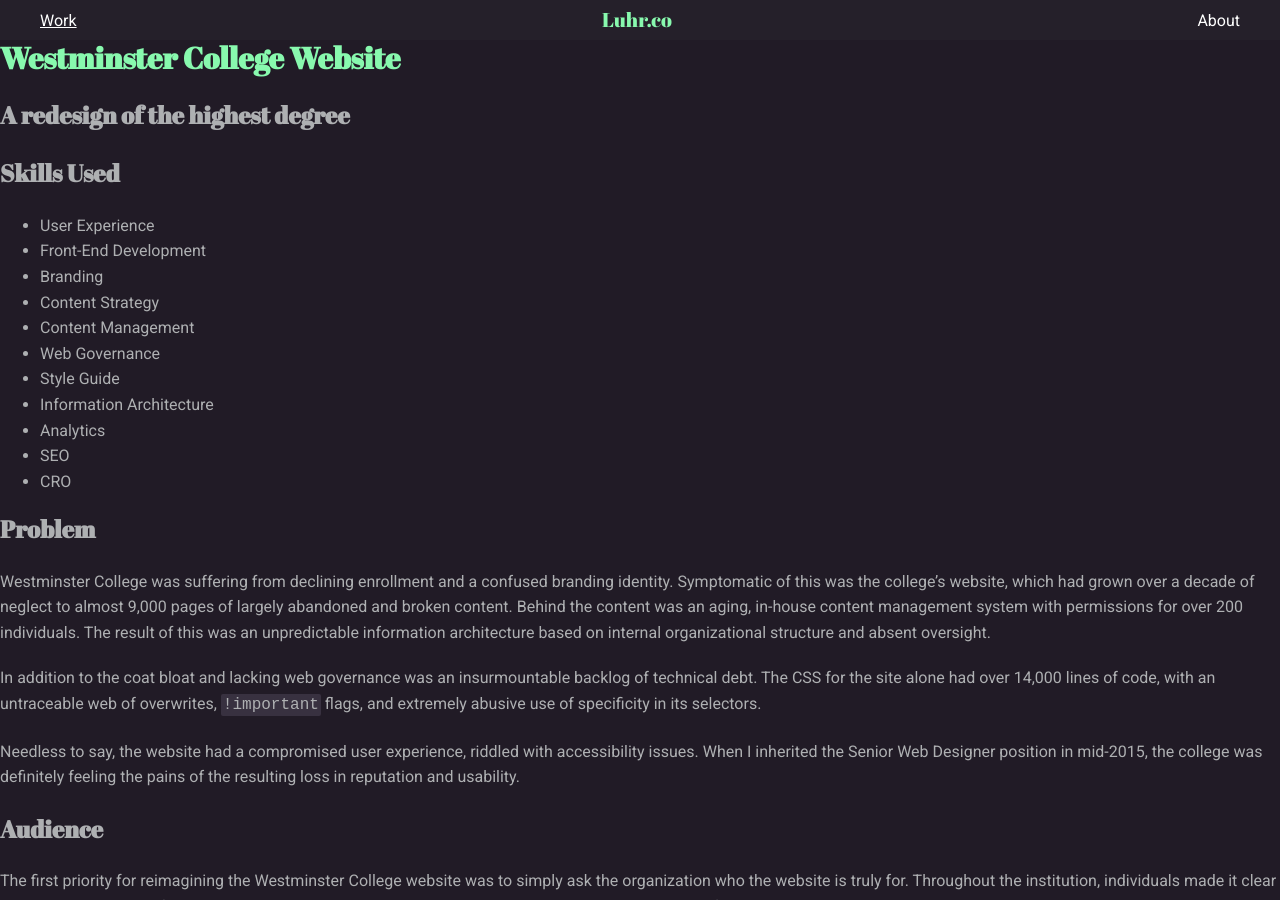
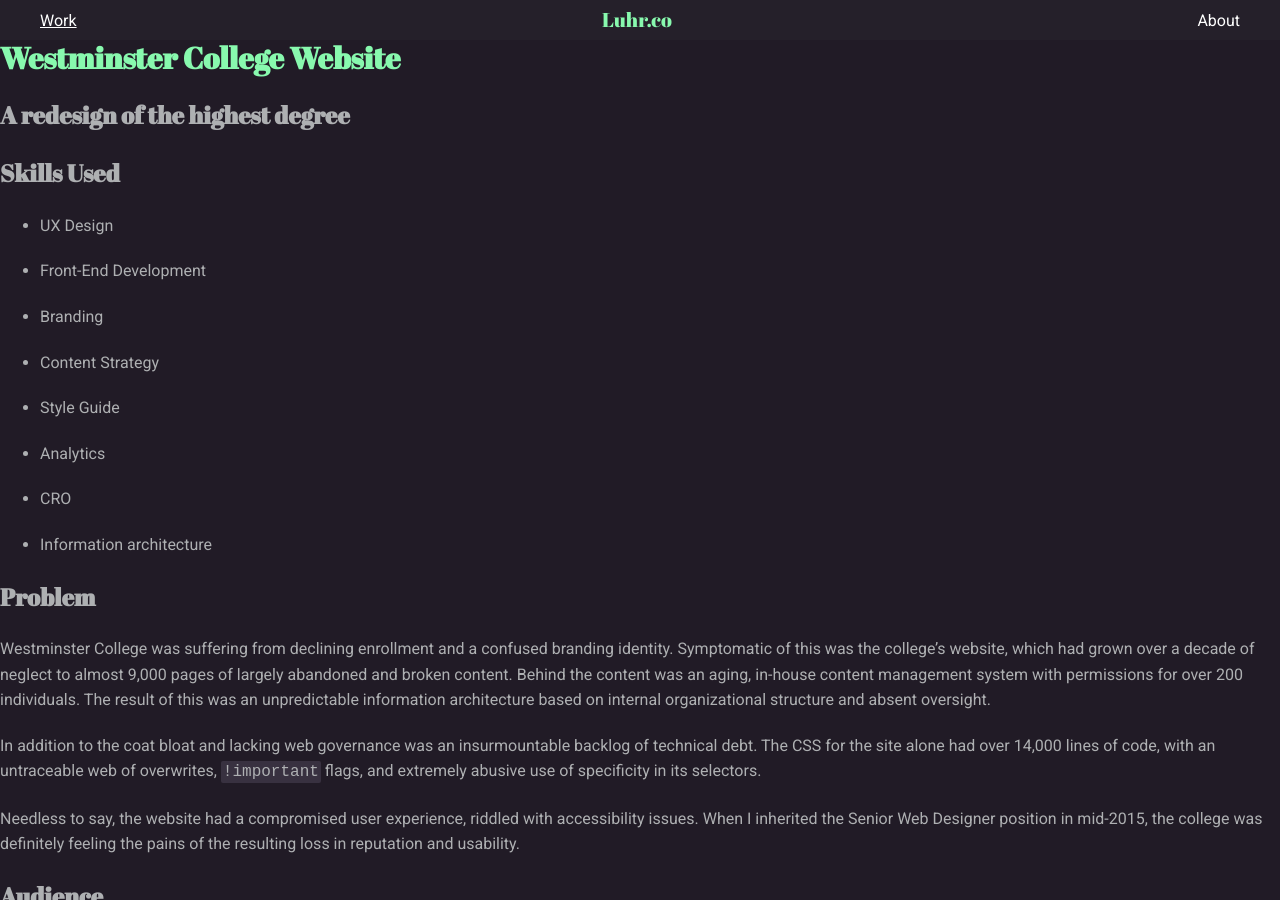
Before and after one commit to fu4303/portfolio-davidluhr, a Jekyll site: the page built from _work/westminster-college.md, in a window 1280 px wide and 900 px high. Built offline with Jekyll 4.4.1, drawn with Linux system fonts in a browser that asks for light colours.

```diff
--- a/_work/westminster-college.md
+++ b/_work/westminster-college.md
@@ -3,9 +3,19 @@ layout: default
 title: Westminster College
 description:
 order: 1
+type: professional
 image-top: westminster-mockup-1.png
 image-bottom: westminster-mockup-2.png
 highlight: thistle
+skills:
+  - UX Design
+  - Front-End Development
+  - Branding
+  - Content Strategy
+  - Style Guide
+  - Analytics
+  - CRO
+  - Information architecture
 ---
 
 # Westminster College Website
@@ -13,17 +23,9 @@ highlight: thistle
 ## A redesign of the highest degree
 
 ## Skills Used
-- User Experience
-- Front-End Development
-- Branding
-- Content Strategy
-- Content Management
-- Web Governance
-- Style Guide
-- Information Architecture
-- Analytics
-- SEO
-- CRO
+{% for skill in page.skills %}
+  - {{ skill }}
+{% endfor %}
 
 ## Problem
 Westminster College was suffering from declining enrollment and a confused branding identity. Symptomatic of this was the college’s website, which had grown over a decade of neglect to almost 9,000 pages of largely abandoned and broken content. Behind the content was an aging, in-house content management system with permissions for over 200 individuals. The result of this was an unpredictable information architecture based on internal organizational structure and absent oversight.
```
Also changed, not shown: _includes/personal-list.html (added, +9 -0 lines), _includes/portfolio-list-item.html (added, +20 -0 lines), _includes/professional-list.html (added, +9 -0 lines), _work/cultural-asset-maps.md (+8 -3 lines), _work/probar.md (+10 -5 lines), _work/titan-flash.md (+8 -3 lines), github.html (added, +13 -0 lines), index.html (+1 -21 lines), 1 other file.
